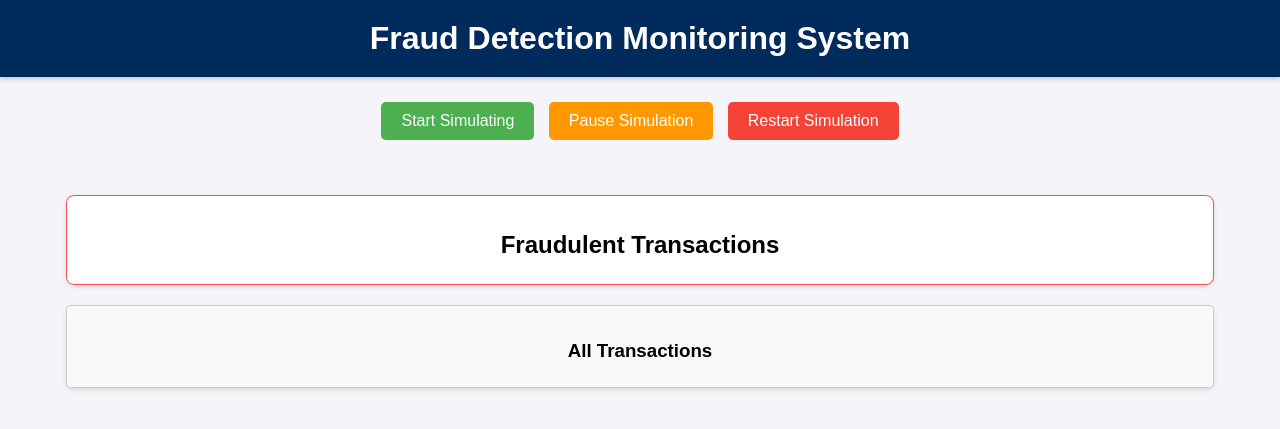
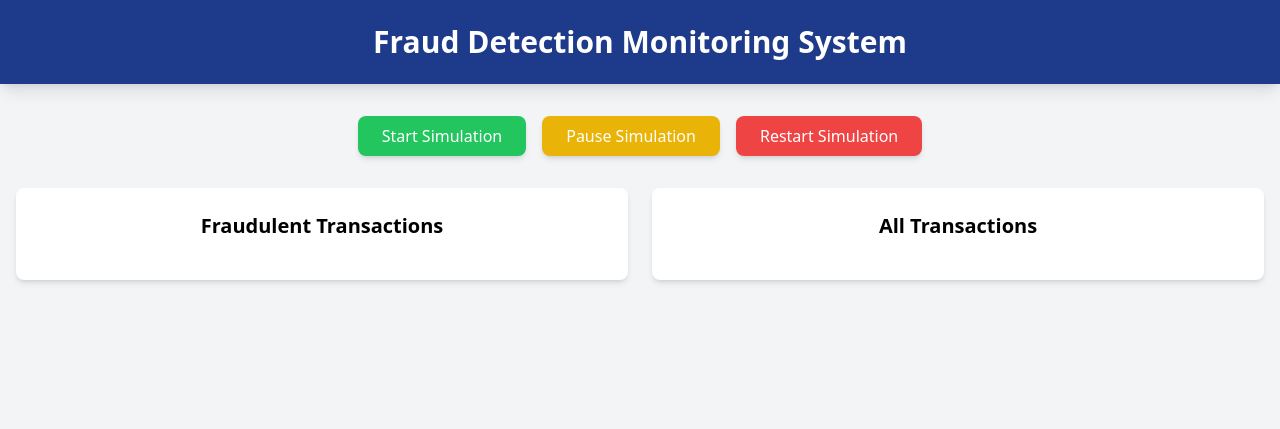
Before and after one commit to fadezilla/FraudDetectionLive, a Flask app: page / in a window 1280 px wide. Shown: the top 429 px of the page. Run offline with Flask 3, Linux system fonts and the light colour scheme; parts of the project's set-up code (start-up, migrations or seed data) failed here and were passed over; some libraries are stand-ins or nearby versions.

Commit message:
tailwind

```diff
--- a/templates/index.html
+++ b/templates/index.html
@@ -4,96 +4,49 @@
     <meta charset="UTF-8">
     <meta name="viewport" content="width=device-width, initial-scale=1.0">
     <title>Fraud Detection Monitor</title>
+    <script src="https://cdn.tailwindcss.com"></script>
+    <script src="https://cdn.socket.io/4.5.1/socket.io.min.js"></script>
     <style>
-        body {
-            font-family: Arial, sans-serif;
-            margin: 0;
-            padding: 0;
-            background-color: #f4f4f9;
+        .fraud-item {
+            background-color: #fff0f0;
         }
-        .header {
-            background-color: #002b5c;
-            color: white;
-            padding: 20px;
-            text-align: center;
-            box-shadow: 0 2px 5px rgba(0, 0, 0, 0.2);
+        .transaction-item {
+            transition: background-color 0.3s ease;
         }
-        .header h1 {
-            margin: 0;
-        }
-        .controls {
-            margin: 20px 0;
-            text-align: center;
-        }
-        .controls button {
-            margin: 5px;
-            padding: 10px 20px;
-            font-size: 16px;
-            border: none;
-            border-radius: 5px;
-            cursor: pointer;
-        }
-        .main-content {
-            display: flex;
-            flex-direction: column;
-            align-items: center;
-            padding: 20px;
-        }
-        .box {
-            width: 90%;
-            margin: 10px 0;
-            padding: 15px;
-            border: 1px solid #ccc;
-            border-radius: 8px;
-            background-color: white;
-            box-shadow: 0 2px 5px rgba(0, 0, 0, 0.1);
-        }
-        .fraud-box {
-            border-color: #ff4d4d;
-        }
-        .transactions {
-            max-height: 300px;
-            overflow-y: auto;
-            background-color: #f9f9f9;
-            border-radius: 5px;
-        }
-        .transaction-item, .fraud-item {
-            display: flex;
-            justify-content: space-between;
-            align-items: center;
-            padding: 8px;
-            border-bottom: 1px solid #ddd;
-        }
-        .transaction-item:last-child, .fraud-item:last-child {
-            border-bottom: none;
-        }
-        .fraud-item {
-            background-color: #ffe6e6;
-        }
-        h2, h3 {
-            margin-bottom: 10px;
-            text-align: center;
+        .transaction-item:hover {
+            background-color: #f9fafb;
         }
     </style>
-    <script src="https://cdn.socket.io/4.5.1/socket.io.min.js"></script>
 </head>
-<body>
-    <div class="header">
-        <h1>Fraud Detection Monitoring System</h1>
+<body class="bg-gray-100">
+    <div class="bg-blue-900 text-white py-6 shadow-lg">
+        <h1 class="text-3xl font-bold text-center">Fraud Detection Monitoring System</h1>
     </div>
-    <div class="controls">
-        <button id="start-btn" style="background-color: #4CAF50; color: white;">Start Simulating</button>
-        <button id="pause-btn" style="background-color: #FF9800; color: white;">Pause Simulation</button>
-        <button id="restart-btn" style="background-color: #F44336; color: white;">Restart Simulation</button>
-    </div>
-    <div class="main-content">
-        <div id="fraud-box" class="box fraud-box">
-            <h2>Fraudulent Transactions</h2>
-            <div id="fraud-transactions"></div>
+    <div class="container mx-auto px-4 py-8">
+        <div class="flex justify-center space-x-4 mb-8">
+            <button id="start-btn" class="bg-green-500 hover:bg-green-600 text-white px-6 py-2 rounded-lg shadow-md transition duration-300">
+                Start Simulation
+            </button>
+            <button id="pause-btn" class="bg-yellow-500 hover:bg-yellow-600 text-white px-6 py-2 rounded-lg shadow-md transition duration-300">
+                Pause Simulation
+            </button>
+            <button id="restart-btn" class="bg-red-500 hover:bg-red-600 text-white px-6 py-2 rounded-lg shadow-md transition duration-300">
+                Restart Simulation
+            </button>
         </div>
-        <div id="all-transactions-box" class="box transactions">
-            <h3>All Transactions</h3>
-            <div id="all-transactions"></div>
+        <div class="grid grid-cols-1 md:grid-cols-2 gap-6">
+            <div class="bg-white p-6 rounded-lg shadow-md">
+                <h2 class="text-xl font-semibold mb-4 text-center">Fraudulent Transactions</h2>
+                <div id="fraud-transactions" class="space-y-2 max-h-96 overflow-y-auto">
+                    <!-- Fraudulent transactions will appear here -->
+                </div>
+            </div>
+            <div class="bg-white p-6 rounded-lg shadow-md">
+                <h2 class="text-xl font-semibold mb-4 text-center">All Transactions</h2>
+                <div id="all-transactions" class="space-y-2 max-h-96 overflow-y-auto">
+                    <!-- All transactions will appear here -->
+                </div>
+            </div>
         </div>
     </div>
     <script>
@@ -117,20 +70,24 @@
 
             // Add to all transactions
             const transactionItem = document.createElement("div");
-            transactionItem.className = "transaction-item";
+            transactionItem.className = "transaction-item bg-gray-50 p-3 rounded-lg";
             transactionItem.innerHTML = `
-                <span><strong>Amount:</strong> ${data.Input.NormalizedAmount.toFixed(2)}</span>
-                <span><strong>Fraud:</strong> ${data.Prediction ? "Yes" : "No"}</span>
+                <div class="flex justify-between">
+                    <span class="font-medium">Amount: $${data.Input.NormalizedAmount.toFixed(2)}</span>
+                    <span class="${data.Prediction ? "text-red-500" : "text-green-500"}">${data.Prediction ? "Fraud" : "Legit"}</span>
+                </div>
             `;
             allTransactionsBox.appendChild(transactionItem);
 
             // Add to fraud box if fraudulent
             if (data.Prediction === 1) {
                 const fraudItem = document.createElement("div");
-                fraudItem.className = "fraud-item";
+                fraudItem.className = "fraud-item p-3 rounded-lg";
                 fraudItem.innerHTML = `
-                    <p><strong>Amount:</strong> ${data.Input.NormalizedAmount.toFixed(2)}</p>
-                    <p><strong>Probability:</strong> ${(data.Probability * 100).toFixed(2)}%</p>
+                    <div class="space-y-1">
+                        <p class="font-medium">Amount: $${data.Input.NormalizedAmount.toFixed(2)}</p>
+                        <p class="text-sm">Probability: ${(data.Probability * 100).toFixed(2)}%</p>
+                    </div>
                 `;
                 fraudBox.appendChild(fraudItem);
             }
```
Also changed, not shown: simulate_live_data.py (+10 -4 lines), 1 other file.
